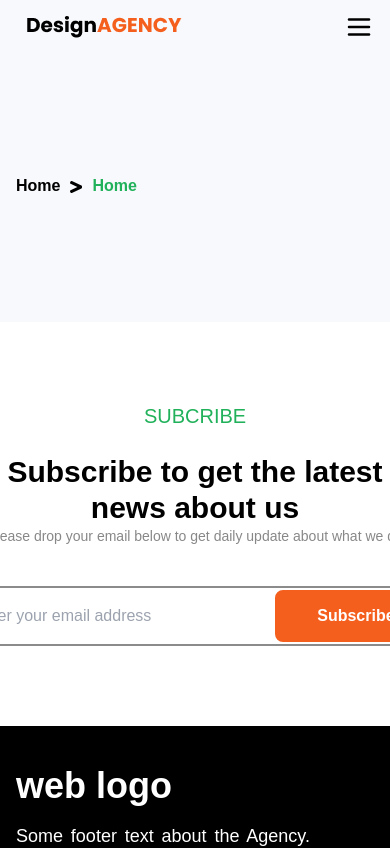
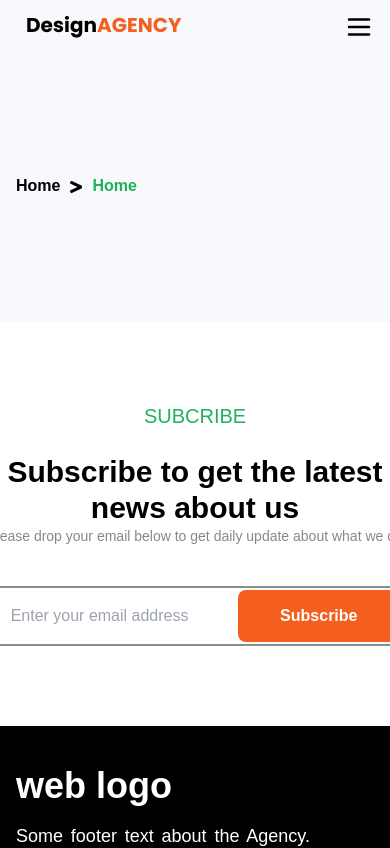
Before and after one commit to khriad991/agency, a Next.js app: page /home in a window 390 px wide. Shown: the top 848 px of the page. Built offline with nearby package versions, Linux system fonts and the light colour scheme.

Commit message:
add a txt file

```diff
--- /dev/null
+++ b/src/app/api/user/route.js
@@ -0,0 +1,7 @@
+import {NextResponse} from "next/server";
+
+export async function GET(req,res){
+
+
+    return NextResponse.json({message:"success ",data:{name:"kamrul hasan", age:19, address:"ukhia"}})
+}
--- a/src/components/home/Subscribe.jsx
+++ b/src/components/home/Subscribe.jsx
@@ -4,12 +4,12 @@ const Subscribe = () => {
     return (
         <div className="bg-white py-12">
             <div className="container flex justify-center items-center">
-               <div className="centerFlex gap-y-6 flex-col my-8 ">
+               <div className="centerFlex gap-y-6 flex-col my-8 gap-x-4 ">
                    <h4 className="text-xl font-medium uppercase text-green3 ">Subcribe</h4>
                    <h1 className="text-3xl text-black font-semibold text-center w-[495px] px-6 ">Subscribe to get the latest news about us</h1>
-                   <p className="text-center text-[#888888] text-sm font-medium -mt-6 mb-4 "> Please drop your email below to get daily update about what we do</p>
-                   <div className="w-full sm:w-[90%] md:w-[590px] centerFlex relative">
-                       <input type="text"
+                   <p className="text-center text-[#888888] text-sm font-medium -mt-6 mb-4"> Please drop your email below to get daily update about what we do</p>
+                   <div className="w-[85%] mx-auto md:w-[590px] centerFlex relative">
+                       <input type="text w-full"
                            placeholder="Enter your email address"
                            className="w-full py-4 px-6 rounded-lg border-2 border-[#8B8B8B] myTransition  focus:border-[#F55F1D] focus:placeholder:text-[#F55F1D] outline-0 "
                        />
```
Also changed, not shown: Instracktion.txt (deleted), devloy.txt (added).
